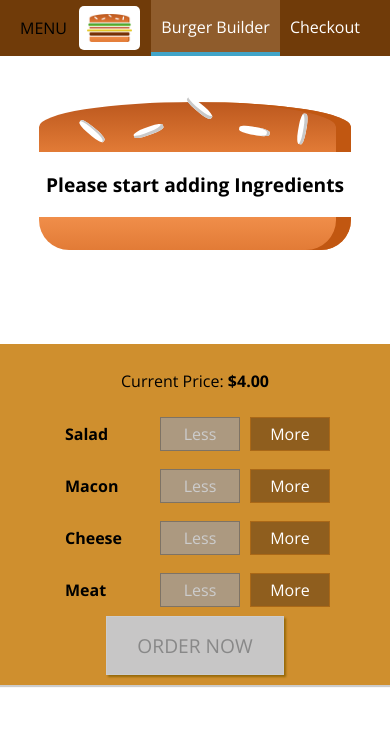
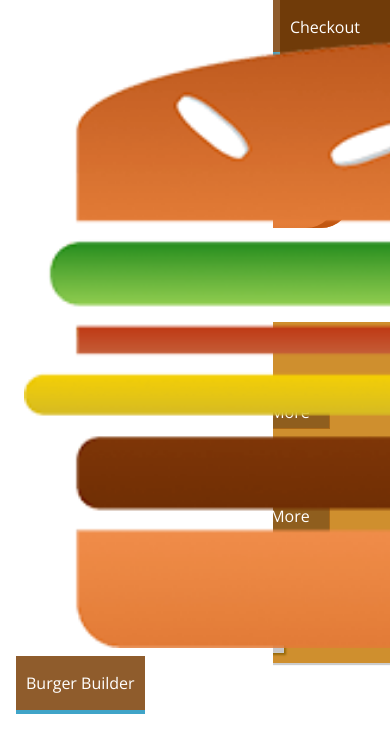
Before and after one commit to DuncanMoyo/burger-builder, a React app: page / in a window 390 px wide. Shown: the top 752 px of the page. Built offline with nearby package versions, Linux system fonts and the light colour scheme.

Commit message:
creating a responsive sidedrawer

```diff
--- a/src/components/Layout/Layout.js
+++ b/src/components/Layout/Layout.js
@@ -1,12 +1,13 @@
 import React from "react";
 import Aux from "../../hoc/Auxillary";
 import classes from './Layout.module.css';
-import Toolbar from '../Navigation/Toolbar'
+import Toolbar from '../Navigation/Toolbar';
+import Sidedrawer from '../Navigation/Sidedrawer/Sidedrawer'
 
 const layout = (props) => (
   <Aux>
     <Toolbar />
-    <div>Toolbar, Sidedrawer, Backdrop</div>
+    <Sidedrawer />
     <main className={classes.Content}>{props.children}</main>
   </Aux>
 );
--- /dev/null
+++ b/src/components/Navigation/Sidedrawer/Sidedrawer.js
@@ -0,0 +1,18 @@
+import React from 'react';
+import Logo from '../../Logo/Logo';
+import NavigationItems from '../NavigationItems/NavigationItems';
+import classes from './Sidedrawer.module.css'
+
+const Sidedrawer = (props) => {
+  return (
+    <div className={classes.Sidedrawer}>
+      <Logo />
+      <nav>
+        <NavigationItems />
+      </nav>
+
+    </div>
+  )
+}
+
+export default Sidedrawer
--- /dev/null
+++ b/src/components/Navigation/Sidedrawer/Sidedrawer.module.css
@@ -0,0 +1,27 @@
+.Sidedrawer {
+  position: fixed;
+  width: 280px;
+  max-width: 70%;
+  height: 100%;
+  left: 0;
+  top: 0;
+  z-index: 200;
+  background-color: white;
+  padding: 32px 16px;
+  box-sizing: border-box;
+  transition: transform 0.3s ease-out;
+}
+
+@media (min-width: 500px) {
+  .Sidedrawer {
+    display: none;
+  }
+}
+
+.Open {
+  transform: translateX(0);
+}
+
+.Close {
+  transform: translateX(-100);
+}
```
